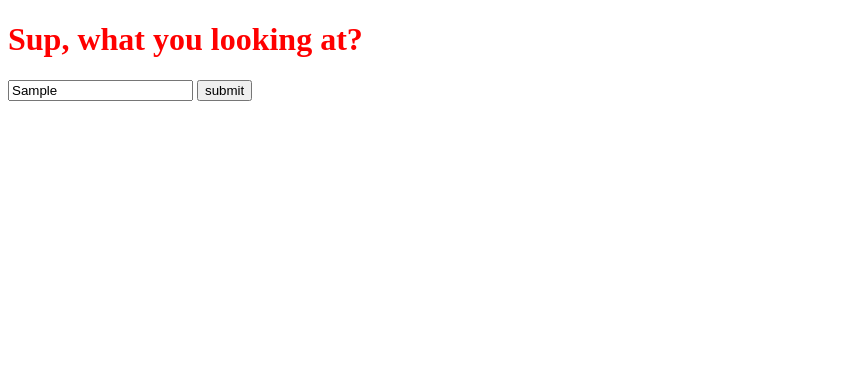
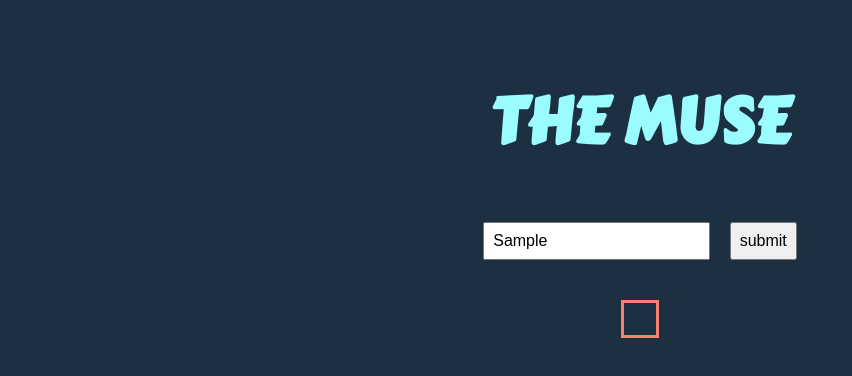
Before and after one commit to fac-14/JEES-LOUISE, a website: page public/index.html in a window 1280 px wide. Both pictures are taken after typing "Sample" into the empty fields and a click on the button "submit". Shown: the whole page, without its empty margins (0-852 px from the left). Drawn offline with nearby package versions, Linux system fonts and the light colour scheme; no server answers; a web font is replaced by a local one.

Commit message:
added alright styling

```diff
--- a/package.json
+++ b/package.json
@@ -5,7 +5,8 @@
   "main": "index.js",
   "scripts": {
     "logic-test": "nodemon src/logic.test.js | tap-spec",
-    "test": "node src/router-test.js | tap-spec"
+    "test": "node src/router-test.js | tap-spec",
+    "server": "nodemon src/server.js"
   },
   "repository": {
     "type": "git",
--- a/public/css/style.css
+++ b/public/css/style.css
@@ -1,6 +1,62 @@
+body{
+  background-color: #1C3041;
+  display: flex;
+  flex-direction: column;
+  align-content: center;
+}
+
 h1 {
-  color: red;
+  text-align: center;
+  color: rgb(154, 252, 255);
+  font-family: 'Carter One', Times, serif;
+  font-size: 4rem;
+  margin-top: 4rem;
 }
+
+main{
+  display: flex;
+  flex-direction: column;
+  align-content: center;
+  align-items: center;
+  justify-content: center;
+  font-family: 'Libre Franklin', Times, serif;
+  color: rgb(129, 243, 232);
+  width: 80vw;
+  margin: auto;
+}
+
+form{
+  margin: auto;
+}
+input{
+  font-size: 1rem;
+padding: 0.5rem;
+margin: 0.5rem;
+}
+button{
+  font-size: 1rem;
+  padding: 0.5rem;
+  margin: 0.5rem;
+}
+
+a {
+  font-family: 'Libre Franklin', Times, serif;
+  color: #FF6F4F;
+  text-decoration: none;
+}
+a:hover {
+  color: #89043D;
+  -webkit-animation: neon2 1.5s ease-in-out infinite alternate;
+  -moz-animation: neon2 1.5s ease-in-out infinite alternate;
+  animation: neon2 1.5s ease-in-out infinite alternate;
+}
+
+.container-style{
+  margin-top: 2rem;
+  padding: 1rem;
+  border: 3px solid salmon;
+  }
+
 .visually-hidden {
   /* https://snook.ca/archives/html_and_css/hiding-content-for-accessibility */
   position: absolute;
@@ -10,3 +66,12 @@ h1 {
   clip: rect(1px 1px 1px 1px); /* IE6, IE7 */
   clip: rect(1px, 1px, 1px, 1px);
 }
+
+@-webkit-keyframes neon2 {
+  from {
+    text-shadow: 0 0 10px #fff, 0 0 20px #fff, 0 0 30px #fff, 0 0 40px #228DFF, 0 0 70px #228DFF, 0 0 80px #228DFF, 0 0 100px #228DFF, 0 0 150px #228DFF;
+  }
+  to {
+    text-shadow: 0 0 5px #fff, 0 0 10px #fff, 0 0 15px #fff, 0 0 20px #228DFF, 0 0 35px #228DFF, 0 0 40px #228DFF, 0 0 50px #228DFF, 0 0 75px #228DFF;
+  }
+}
--- a/public/index.html
+++ b/public/index.html
@@ -6,13 +6,14 @@
   <meta http-equiv="X-UA-Compatible" content="IE=edge">
   <title>Our amazing website</title>
   <meta name="viewport" content="width=device-width, initial-scale=1">
+  <link href="https://fonts.googleapis.com/css?family=Modern+Antiqua|Libre+Franklin|Carter+One" rel="stylesheet">
   <link rel="stylesheet" type="text/css" media="screen" href="/../public/css/style.css" />
 
 </head>
 
 <body>
-  <h1>Sup, what you looking at?</h1>
-
+  <h1>THE MUSE</h1>
+  <main>
     <form>
       <label class="visually-hidden" for="search-input">search for news stories here</label>
       <input type="text" id="search-input">
@@ -21,6 +22,7 @@
 
     <section id="news-container"></section>
     <section id="song-container"></section>
+  </main>
 
   <script src="/../public/js/script.js"></script>
   <script src="/../public/js/dom.js"></script>
--- a/public/js/dom.js
+++ b/public/js/dom.js
@@ -4,9 +4,11 @@ var submitBtn = document.querySelector('#search-btn');
 var input = document.querySelector('#search-input');
 var newsContainer = document.querySelector('#news-container');
 var songContainer = document.querySelector('#song-container');
+var sections = document.querySelector('section');
 
 submitBtn.addEventListener('click', function (e) {
   e.preventDefault();
+  sections.classList.add('container-style');
   var inputValue = input.value;
   console.log('input ' + inputValue);
   requestData('/search/' + inputValue, populate);
@@ -20,23 +22,28 @@ function populate(data) {
 
     var articleDiv = document.createElement('div');
 
-    var title = document.createElement('h3');
+    // var title = document.createElement('h3');
     var date = document.createElement('p');
     var articleLink = document.createElement('a');
 
     articleDiv.appendChild(articleLink);
-    articleLink.appendChild(title);
     articleDiv.appendChild(date);
 
     var titleContent = document.createTextNode(data[i]['articleTitle']);
     var dateContent = document.createTextNode('Published: ' + pubDate[0]);
     articleLink.setAttribute('href', data[i]['articleUrl']);
-    articleLink.setAttribute('target', '_target');articleDiv.appendChild(date);
+    articleLink.setAttribute('target', '_target'); articleDiv.appendChild(date);
 
-    title.appendChild(titleContent);
+    articleLink.appendChild(titleContent);
     date.appendChild(dateContent);
 
     newsContainer.appendChild(articleDiv);
 
   }
 }
+
+function hideDivs() {
+  if (newsContainer.firstChild) {
+    sections.setAttribute('class', 'visually-hidden');
+  }
+};
```
Lines whose indentation alone changed are shown as unchanged.
